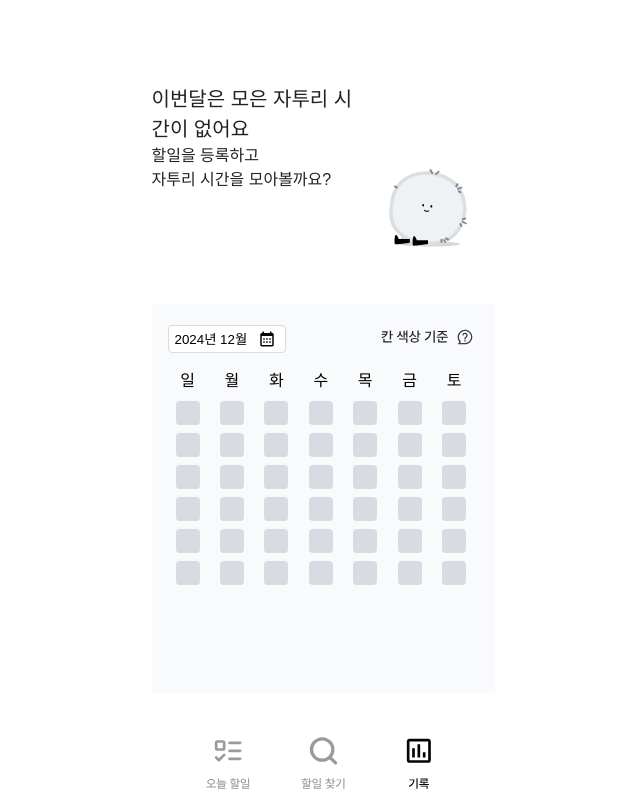
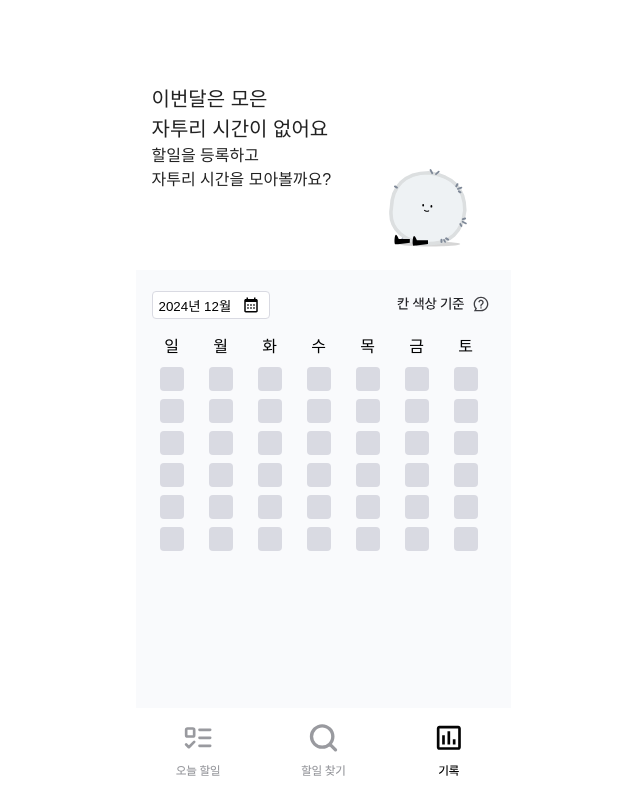
Before and after one commit to Tickley-Team/Tickley, a React (Vite) app: page /todos/memory in a window 1280 px wide. Shown: the whole page, without its empty margins (317-957 px from the left). Built offline with nearby package versions, Linux system fonts and the light colour scheme; a web font is replaced by a local one.

Commit message:
#98 design: UI 위치 수정

```diff
--- a/src/components/BottomNavbar.css
+++ b/src/components/BottomNavbar.css
@@ -1,18 +1,17 @@
 .bottom-navbar {
-    display: flex;
-    justify-content: center;
-    align-items: center;
-    z-index: 1000;
-    position: fixed;
-    /* width: 100%; */
-    height: 40px;
-    right: 0;
-    left:0;
-    /* transform: translateX(-50%); */
-    bottom: 0;
+  display: flex;
+  justify-content: space-around;
+  align-items: center;
+  z-index: 1000;
+  /* position: fixed; */
+  width: 375px;
+  /* right: 0; */
+  /* left: 50%; */
+  /* transform: translateX(-50%); */
+  /* bottom: 0; */
+  padding: 13px 0;
 }
 
 .bottom-navbar button {
-    margin: 0 5px;
-
+  margin: 0 5px;
 }
--- a/src/components/BottomNavbar.tsx
+++ b/src/components/BottomNavbar.tsx
@@ -1,8 +1,8 @@
 import { Link, useLocation } from 'react-router'
+import findTodoClick from '../assets/navbar/find-todos-click.svg'
+import findTodoUnClick from '../assets/navbar/find-todos-unclick.svg'
 import todayTodosClick from '../assets/navbar/today-todos-click.svg'
 import todayTodosUnClick from '../assets/navbar/today-todos-unclick.svg'
-import findTodoClick from '../assets/navbar/find-todos-click.svg'
-import findTodoUnClick from '../assets/navbar/find-todos-unclick.svg'
 import todoMemoryClick from '../assets/navbar/todos-memory-click.svg'
 import todoMemoryUnClick from '../assets/navbar/todos-memory-unclick.svg'
 
@@ -13,10 +13,7 @@ const BottomNavbar = () => {
   const pathname = location.pathname
 
   return (
-    <div
-      className="bottom-navbar"
-      style={{ marginBottom: '13px', backgroundColor: '#FFFFFF' }}
-    >
+    <div className="bottom-navbar" style={{ backgroundColor: '#FFFFFF' }}>
       <Link to="/todos">
         <img
           src={pathname === '/todos' ? todayTodosClick : todayTodosUnClick}
--- a/src/pages/TodosFind.tsx
+++ b/src/pages/TodosFind.tsx
@@ -1,24 +1,24 @@
+import { Box, Button, Typography, useTheme } from '@mui/material'
 import { useLoaderData, useNavigate } from 'react-router'
-import { Box, Button, Divider, Typography, useTheme } from '@mui/material'
 import { useFilterTodos } from '../hooks/useFilteredTodos'
 import { useLocalStorage } from '../hooks/useLocalStorage'
 import { DateNowToUnix } from '../utils'
 
+import chore from '../assets/icons/chore.svg'
+import circleAddIcon from '../assets/icons/circleAddIcon.svg'
+import exercise from '../assets/icons/exercise.svg'
+import restIcon from '../assets/icons/rest.svg'
+import study from '../assets/icons/study.svg'
+import BottomNavbar from '../components/BottomNavbar'
+import { RangeSlider } from '../components/RangeSlider'
+import { MobileLayout } from '../layout/MobileLayout'
+import { useRecommendTodoFilterStore } from '../stores/recommendTodoFilterStore'
 import {
   CategoryNames,
   RecommendTodo,
   TodoItem,
   TodoRecommendItemType,
 } from '../types'
-import { MobileLayout } from '../layout/MobileLayout'
-import { RangeSlider } from '../components/RangeSlider'
-import BottomNavbar from '../components/BottomNavbar'
-import restIcon from '../assets/icons/rest.svg'
-import circleAddIcon from '../assets/icons/circleAddIcon.svg'
-import study from '../assets/icons/study.svg'
-import exercise from '../assets/icons/exercise.svg'
-import chore from '../assets/icons/chore.svg'
-import { useRecommendTodoFilterStore } from '../stores/recommendTodoFilterStore'
 
 export const CategoryMapper = [
   {
@@ -43,6 +43,7 @@ export const CategoryMapper = [
 ]
 
 const TodosFind = () => {
+  const theme = useTheme()
   const navigate = useNavigate()
 
   const todosMockData = useLoaderData<RecommendTodo[]>()?.map((todo) => ({
@@ -84,14 +85,14 @@ const TodosFind = () => {
         <RangeSlider />
       </div>
 
-      <Divider
+      <div
         style={{
-          margin: '24px 0',
-          color: 'black',
-          width: '100%',
+          height: '100%',
+          borderTop: '1px solid',
+          borderColor: theme.palette.gray400,
+          paddingTop: '24px',
         }}
-      />
-
+      >
         <Typography width={'100%'} variant="title-5-medium-18">
           추천 할일
         </Typography>
@@ -105,6 +106,7 @@ const TodosFind = () => {
         />
 
         <TodoList list={filteredTodos} onAddTodo={addTodo} />
+      </div>
 
       <div>
         {/* 하단 고정 네비게이션바*/}
--- a/src/pages/TodosMemory.tsx
+++ b/src/pages/TodosMemory.tsx
@@ -1,13 +1,13 @@
+import { Typography } from '@mui/material'
 import { useState } from 'react'
-import { Typography } from '@mui/material'
 
-import TodoMemoryDatePopup from '../components/TodoMemoryDatePopup'
-import TodoMemoryColorStandardPopup from '../components/TodoMemoryColorStandardPopup'
-import { MobileLayout } from '../layout/MobileLayout'
-import BottomNavbar from '../components/BottomNavbar'
-import tickleyMemoryEmpty from '../assets/memory/tickley-memory-empty.svg'
 import iconCalendar from '../assets/memory/icon-calendar.svg'
 import memoryQuestion from '../assets/memory/memory-question.svg'
+import tickleyMemoryEmpty from '../assets/memory/tickley-memory-empty.svg'
+import BottomNavbar from '../components/BottomNavbar'
+import TodoMemoryColorStandardPopup from '../components/TodoMemoryColorStandardPopup'
+import TodoMemoryDatePopup from '../components/TodoMemoryDatePopup'
+import { MobileLayout } from '../layout/MobileLayout'
 
 const TodosMemory = () => {
   const [isShowDatePopup, setShowDatePopup] = useState(false)
@@ -36,41 +36,86 @@ const TodosMemory = () => {
 
   return (
     <MobileLayout>
-      <div style={{ marginTop: '84px' }}>
-        <section style={{ display: 'flex', paddingBottom: '53.5px', textAlign: 'left' }}>
-          <div style={{ width: '209px' }} >
-            <Typography variant='title-7-extrabold-20'>
-              이번달은 모은 자투리 시간이 없어요
+      <section
+        style={{
+          display: 'flex',
+          marginTop: '84px',
+          marginBottom: '20px',
+          textAlign: 'left',
+        }}
+      >
+        <div style={{ width: '209px' }}>
+          <Typography variant="title-7-extrabold-20">
+            이번달은 모은
+            <br />
+            자투리 시간이 없어요
           </Typography>
           <br style={{ marginBottom: '16px' }} />
-            <Typography variant='title-5-medium-16'>할일을 등록하고<br/>자투리 시간을 모아볼까요?</Typography>
+          <Typography variant="title-5-medium-16">
+            할일을 등록하고
+            <br />
+            자투리 시간을 모아볼까요?
+          </Typography>
         </div>
-          <img src={tickleyMemoryEmpty} alt='티끌이' />
+        <img src={tickleyMemoryEmpty} alt="티끌이" />
       </section>
-        <section style={{ backgroundColor: '#F9FAFC', padding: '21px 16px 0px' }}>
-          <div style={{ display: 'flex', justifyContent: 'space-between', alignItems: 'center' }}>
+      <section
+        style={{
+          width: '100%',
+          height: '100%',
+          backgroundColor: '#F9FAFC',
+          padding: '21px 16px 0px',
+        }}
+      >
+        <div
+          style={{
+            display: 'flex',
+            justifyContent: 'space-between',
+            alignItems: 'center',
+          }}
+        >
           <button
             onClick={() => setShowDatePopup(true)}
-              style={{  display: 'flex', justifyContent: 'space-between', alignItems: 'center', backgroundColor: '#FFFFFF', border: 'solid 1px #D9DAE2', borderRadius: '4px', cursor: 'pointer', color: 'black' }}
+            style={{
+              display: 'flex',
+              justifyContent: 'space-between',
+              alignItems: 'center',
+              backgroundColor: '#FFFFFF',
+              border: 'solid 1px #D9DAE2',
+              borderRadius: '4px',
+              cursor: 'pointer',
+              color: 'black',
+            }}
           >
             2024년 12월
-              <img src={iconCalendar} alt='캘린터' style={{ paddingLeft: '8px' }} />
+            <img
+              src={iconCalendar}
+              alt="캘린터"
+              style={{ paddingLeft: '8px' }}
+            />
           </button>
           <button
             onClick={() => setShowColorStandard(true)}
-              style={{ border: '0', outline: '0', backgroundColor: '#F9FAFC', cursor: 'pointer' }}
+            style={{
+              border: '0',
+              outline: '0',
+              backgroundColor: '#F9FAFC',
+              cursor: 'pointer',
+            }}
           >
-              <img src={memoryQuestion} alt='question' />
+            <img src={memoryQuestion} alt="question" />
           </button>
         </div>
         <div style={{ paddingLeft: '8px', paddingBottom: '108px' }}>
-            <div style={{
+          <div
+            style={{
               display: 'grid',
               gridTemplateColumns: 'repeat(7, 1fr)',
               gap: '8px',
               marginTop: '16px',
-              marginBottom: '8px'
-            }}>
+              marginBottom: '8px',
+            }}
+          >
             {weekDays.map((day, index) => (
               <div
                 key={index}
@@ -86,11 +131,13 @@ const TodosMemory = () => {
             ))}
           </div>
 
-            <div style={{
+          <div
+            style={{
               display: 'grid',
               gridTemplateColumns: 'repeat(7, 1fr)',
-              gap: '8px'
-            }}>
+              gap: '8px',
+            }}
+          >
             {currentDays.map((_day, index) => (
               <div
                 key={index}
@@ -104,7 +151,7 @@ const TodosMemory = () => {
                   display: 'flex',
                   justifyContent: 'center',
                   alignItems: 'center',
-                    color: '#000000'
+                  color: '#000000',
                 }}
               >
                 {''}
@@ -114,7 +161,6 @@ const TodosMemory = () => {
         </div>
       </section>
       <BottomNavbar />
-      </div>
       <TodoMemoryDatePopup
         open={isShowDatePopup}
         onClickClose={() => setShowDatePopup(false)}
```
Also changed, not shown: src/pages/Todos.tsx (+19 -18 lines). Lines whose indentation alone changed are shown as unchanged.
